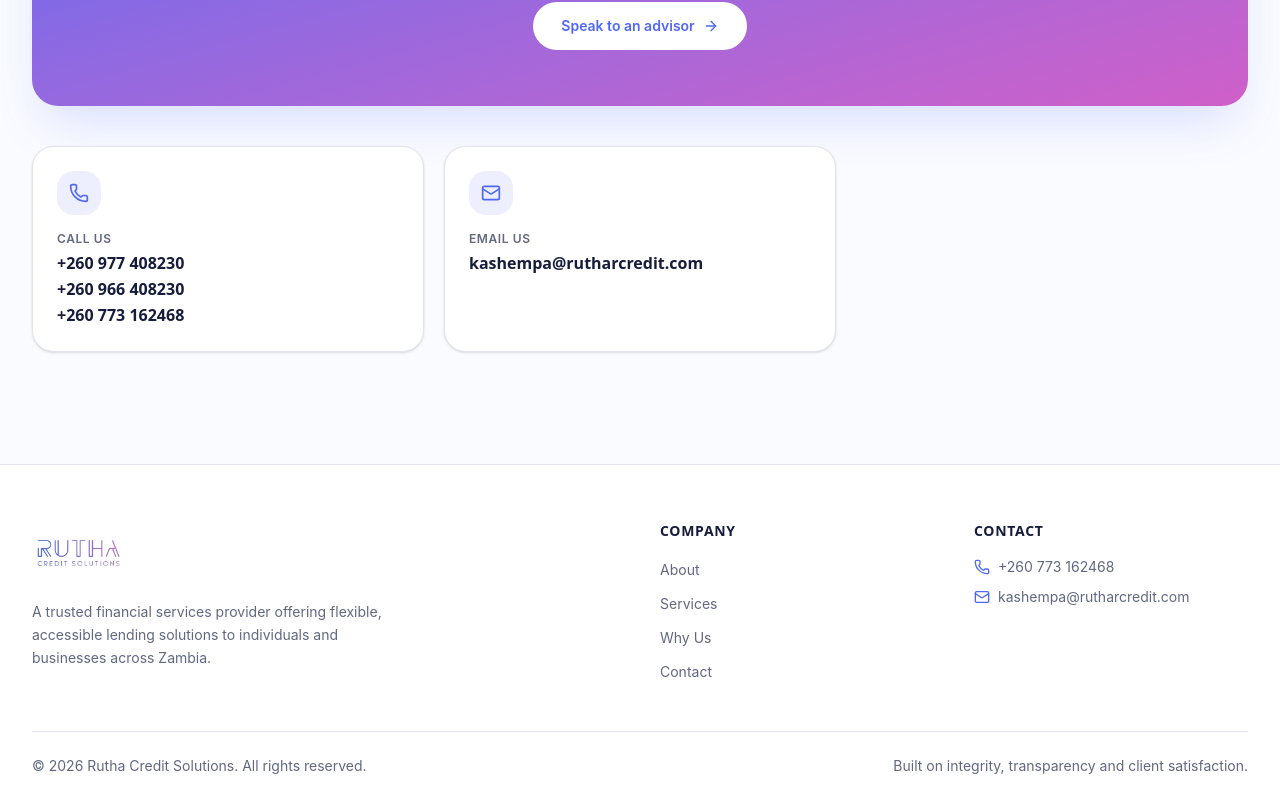
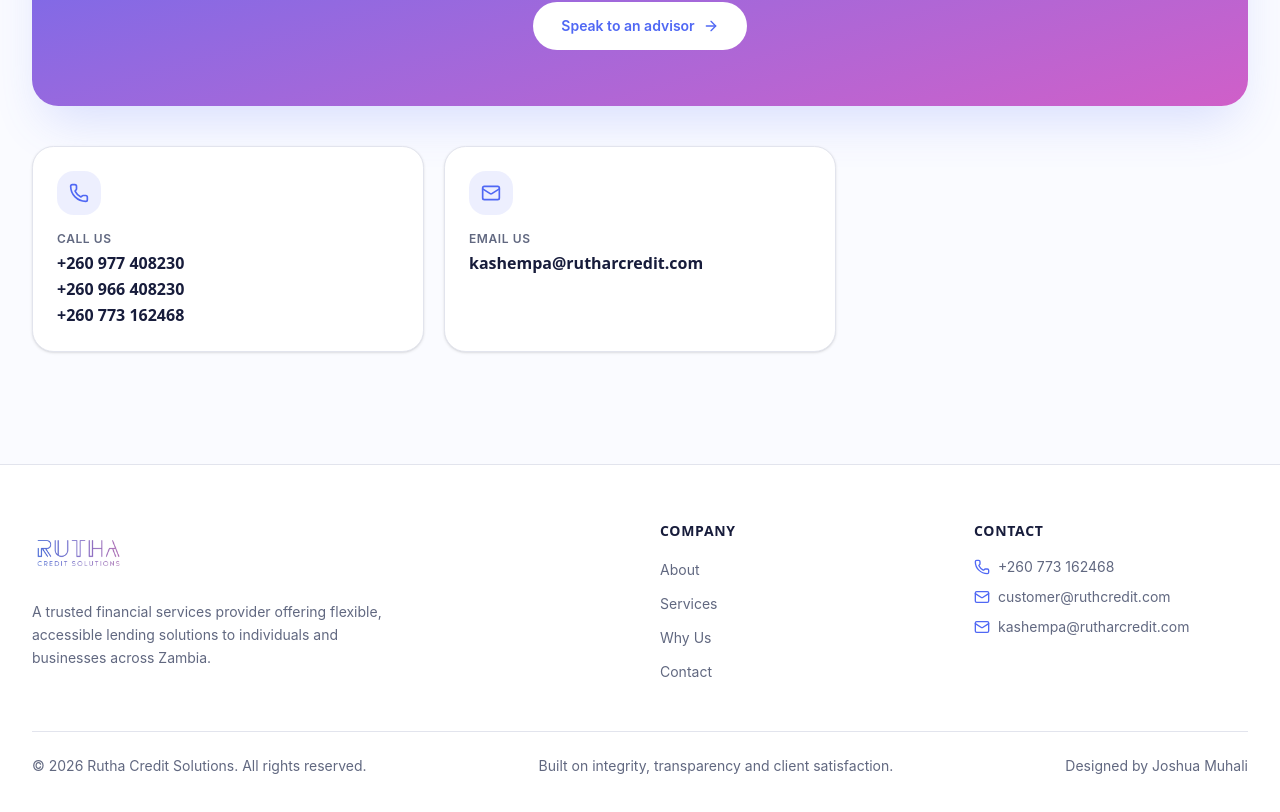
Before and after one commit to Joshuamuhali/Ruthacreditsolution, a Next.js app: page / in a window 1280 px wide. Shown: the part 4850-5662 px from the top of the page. Built offline with nearby package versions, Linux system fonts and the light colour scheme.

Commit message:
Update footer component

```diff
--- a/components/site/footer.tsx
+++ b/components/site/footer.tsx
@@ -54,6 +54,15 @@ export function Footer() {
               <li className="flex items-center gap-2">
                 <Mail className="h-4 w-4 text-brand" />
                 <a
+                  href="mailto:customer@ruthcredit.com"
+                  className="hover:text-brand"
+                >
+                  customer@ruthcredit.com
+                </a>
+              </li>
+              <li className="flex items-center gap-2">
+                <Mail className="h-4 w-4 text-brand" />
+                <a
                   href="mailto:kashempa@rutharcredit.com"
                   className="hover:text-brand"
                 >
@@ -70,6 +79,7 @@ export function Footer() {
             reserved.
           </p>
           <p>Built on integrity, transparency and client satisfaction.</p>
+          <p>Designed by Joshua Muhali</p>
         </div>
       </div>
     </footer>
```
